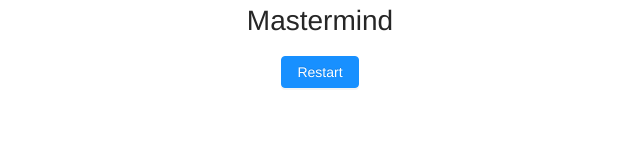
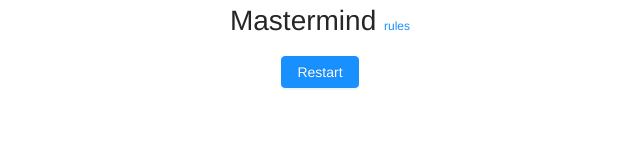
Before and after one commit to hakanonal/mastermind-ui, a Vue app: page /#/ in a window 1280 px wide. Shown: the top 160 px of the page, without its empty margins (320-960 px from the left). Built offline with nearby package versions, Linux system fonts and the light colour scheme.

Commit message:
addition of rules liink next header.

```diff
--- a/src/components/Mastermind.vue
+++ b/src/components/Mastermind.vue
@@ -1,6 +1,9 @@
 <template>
   <div class="hello">
-    <h1> Mastermind </h1>
+    <h1>
+      Mastermind
+      <span class="rules-link"><a href="https://en.wikipedia.org/wiki/Mastermind_(board_game)" target="_blank">rules</a></span>
+    </h1>
     <div class="header">
       <a-button
         type="primary"
@@ -122,4 +125,8 @@ export default class Mastermind extends Vue {
 {
   margin-bottom: 10px;
 }
+.rules-link
+{
+  font-size: 12px;
+}
 </style>
```
